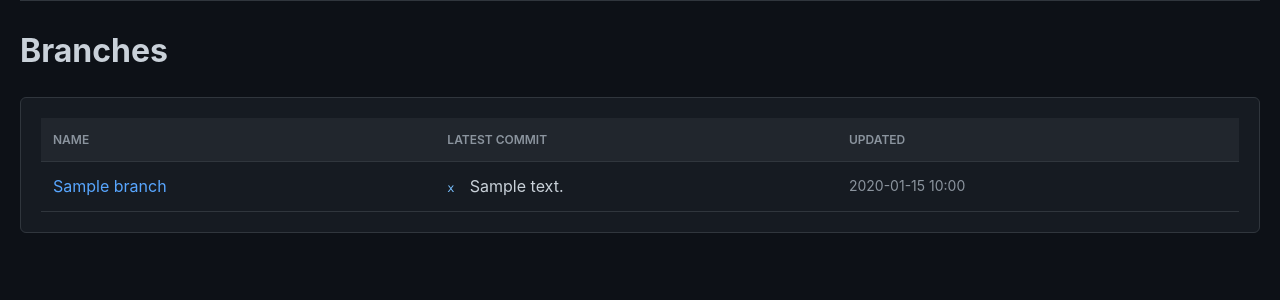
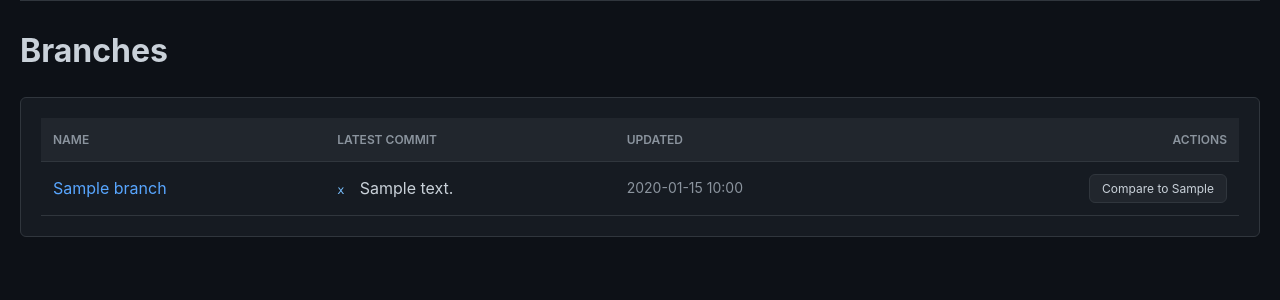
Before and after one commit to vilterp/dataworkflow, a Flask app: template src/templates/data/branches.html in a window 1280 px wide. Shown: the part 91-391 px from the top of the page. Run offline with Flask 3, Linux system fonts and the light colour scheme; the template is opened without the code that fills it: most values are stand-ins (such as "Sample title", 1, 10 or a date in 2020).

Commit message:
link to diff from branches

```diff
--- a/src/templates/data/branches.html
+++ b/src/templates/data/branches.html
@@ -13,6 +13,7 @@
                     <th>Name</th>
                     <th>Latest Commit</th>
                     <th>Updated</th>
+                    <th style="text-align: right;">Actions</th>
                 </tr>
             </thead>
             <tbody>
@@ -22,6 +23,9 @@
                             <a href="{{ url_for('repo.tree_view', repo_name=repo_name, branch=branch.name) }}">
                                 {{ branch.name }}
                             </a>
+                            {% if branch.name == main_branch %}
+                                <span style="display: inline-block; margin-left: 8px; padding: 2px 8px; background-color: #1f6feb; color: white; border-radius: 12px; font-size: 11px;">default</span>
+                            {% endif %}
                         </td>
                         <td>
                             <a href="{{ url_for('repo.commit_detail', repo_name=repo_name, commit_hash=branch.commit_hash) }}" class="hash">
@@ -32,6 +36,14 @@
                             {% endif %}
                         </td>
                         <td class="commit-meta">{{ branch.updated_at.strftime('%Y-%m-%d %H:%M') }}</td>
+                        <td style="text-align: right;">
+                            {% if branch.name != main_branch %}
+                                <a href="{{ url_for('repo.compare_view', repo_name=repo_name, comparison=main_branch + '...' + branch.name) }}"
+                                   style="display: inline-block; padding: 4px 12px; background-color: #21262d; border: 1px solid #30363d; border-radius: 6px; color: #c9d1d9; text-decoration: none; font-size: 12px;">
+                                    Compare to {{ main_branch }}
+                                </a>
+                            {% endif %}
+                        </td>
                     </tr>
                 {% endfor %}
             </tbody>
```
Also changed, not shown: src/routes/repo.py (+8 -1 lines).
